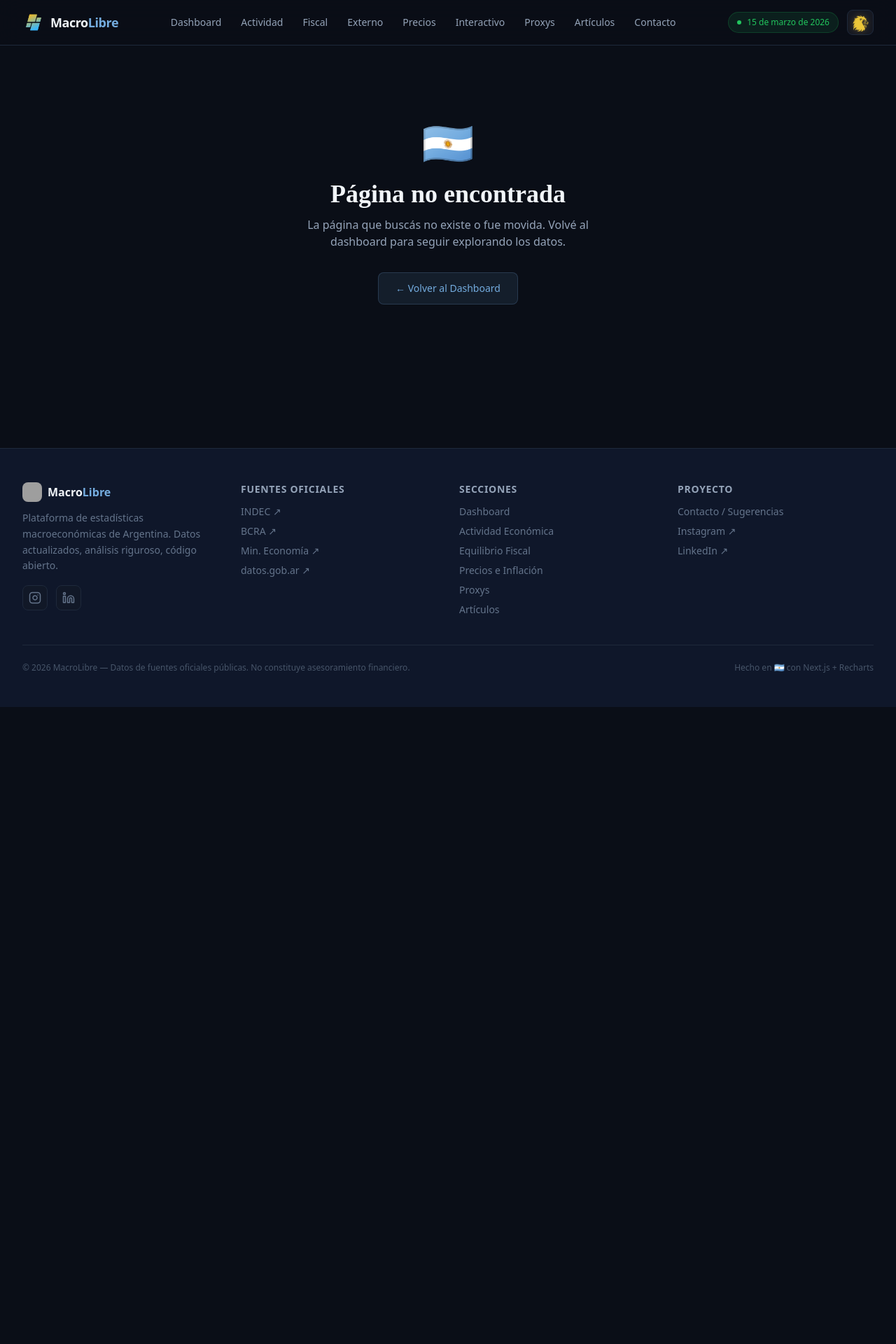
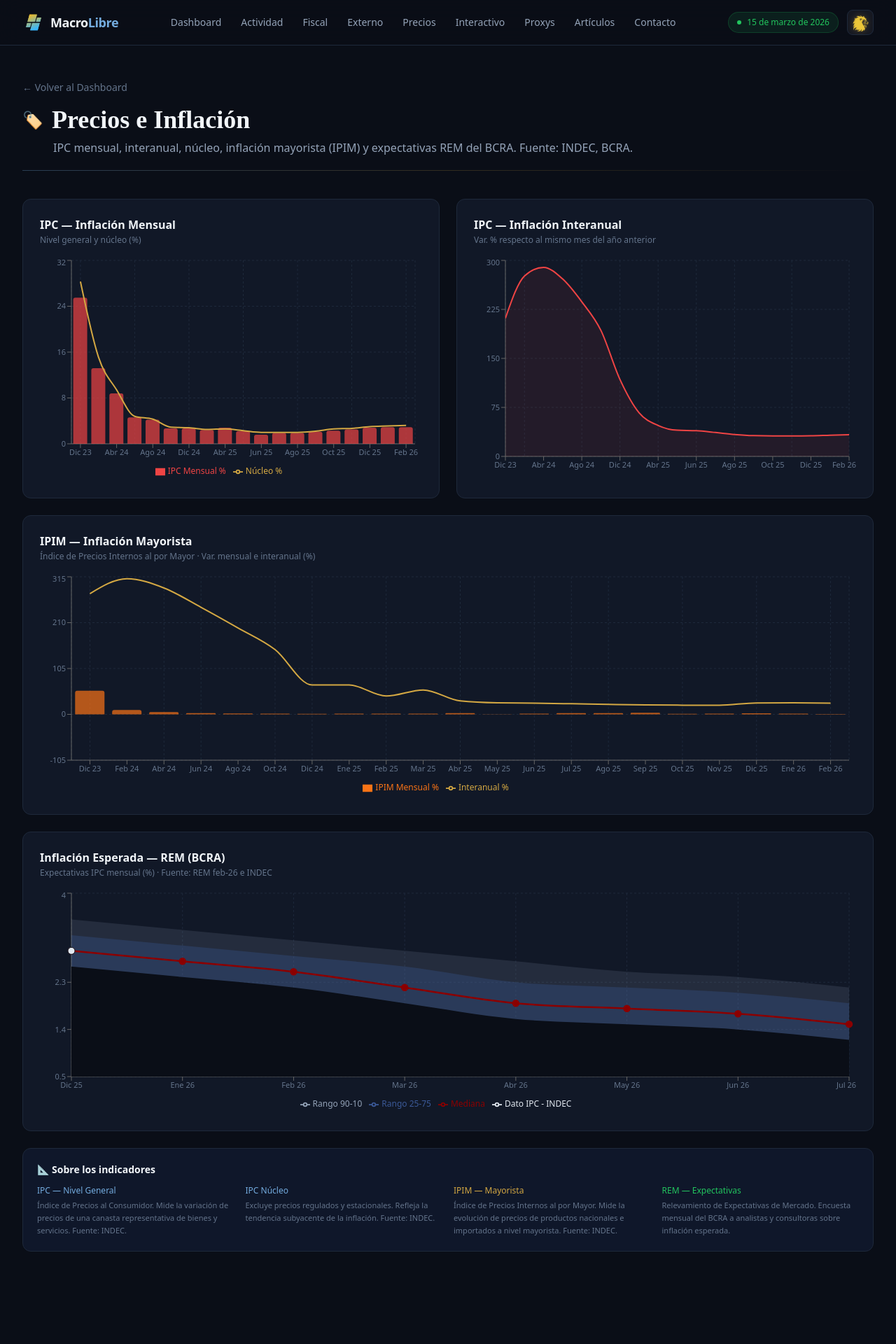
Before and after one commit to santiagoalejandromurcia-hub/macro-ar, a Next.js app: page /precios in a window 1280 px wide. Before the commit this address had no page. Shown: the top 1920 px of the page at 70% size. Before the commit the page ends 1010 px from the top, so only its background shows below. Built offline with nearby package versions, Linux system fonts and the light colour scheme; grey boxes are pictures that could not be loaded.

Commit message:
Seccion Precios + inflacion mayorista + rotacion dashboard

```diff
--- a/src/app/page.tsx
+++ b/src/app/page.tsx
@@ -1,5 +1,6 @@
 import { kpiCards } from '@/data/macroData';
 import { articles } from '@/data/articles';
+import PreciosRotativo from '@/components/PreciosRotativo';
 import KPICardComponent from '@/components/KPICard';
 import SectionHeader from '@/components/SectionHeader';
 import DolarBlueVivo from '@/components/DolarBlueVivo';
@@ -86,7 +87,7 @@ export default function HomePage() {
         </div>
       </section>
 
-      {/* ════════ PRECIOS ════════ */}
+     {/* ════════ PRECIOS ════════ */}
       <section id="precios" className="mt-16">
         <SectionHeader id="precios-h" title="Precios e Inflación" subtitle="IPC mensual, interanual, núcleo y expectativas REM — Fuente: INDEC, BCRA" icon="🏷️" />
         <div className="space-y-6">
--- /dev/null
+++ b/src/app/precios/page.tsx
@@ -0,0 +1,73 @@
+import Link from 'next/link';
+import {
+  InflacionMensualChart, InflacionInteranualChart, REMChart,
+} from '@/components/Charts';
+import InflacionMayoristaChart from '@/components/InflacionMayoristaChart';
+
+export const metadata = {
+  title: 'Precios e Inflación — MacroLibre',
+  description: 'IPC mensual, interanual, núcleo, inflación mayorista (IPIM) y expectativas REM del BCRA. Datos actualizados de Argentina.',
+};
+
+export default function PreciosPage() {
+  return (
+    <div className="max-w-7xl mx-auto px-4 sm:px-6 lg:px-8 py-12">
+
+      {/* Header */}
+      <div className="mb-10">
+        <Link href="/" className="text-sm text-theme-muted hover:text-ar-celeste transition-colors mb-4 inline-block">
+          ← Volver al Dashboard
+        </Link>
+        <div className="flex items-center gap-3 mb-2">
+          <span className="text-2xl">🏷️</span>
+          <h1 className="text-3xl sm:text-4xl font-bold text-theme-primary" style={{ fontFamily: "'Instrument Serif', serif" }}>
+            Precios e Inflación
+          </h1>
+        </div>
+        <p className="text-theme-secondary ml-11">
+          IPC mensual, interanual, núcleo, inflación mayorista (IPIM) y expectativas REM del BCRA. Fuente: INDEC, BCRA.
+        </p>
+        <div className="mt-5 h-px bg-gradient-to-r from-ar-celeste/30 via-ar-gold/20 to-transparent" />
+      </div>
+
+      {/* All charts */}
+      <div className="space-y-6">
+
+        {/* IPC Mensual + Interanual */}
+        <div className="grid grid-cols-1 lg:grid-cols-2 gap-6">
+          <InflacionMensualChart />
+          <InflacionInteranualChart />
+        </div>
+
+        {/* Mayorista */}
+        <InflacionMayoristaChart />
+
+        {/* REM */}
+        <REMChart />
+
+        {/* Nota metodológica */}
+        <div className="bg-theme-surface border border-theme rounded-xl p-5">
+          <h3 className="text-sm font-semibold text-theme-primary mb-3">📐 Sobre los indicadores</h3>
+          <div className="grid grid-cols-1 sm:grid-cols-2 lg:grid-cols-4 gap-4">
+            <div>
+              <p className="text-xs font-medium text-ar-celeste mb-1">IPC — Nivel General</p>
+              <p className="text-[11px] text-theme-muted leading-relaxed">Índice de Precios al Consumidor. Mide la variación de precios de una canasta representativa de bienes y servicios. Fuente: INDEC.</p>
+            </div>
+            <div>
+              <p className="text-xs font-medium text-ar-celeste mb-1">IPC Núcleo</p>
+              <p className="text-[11px] text-theme-muted leading-relaxed">Excluye precios regulados y estacionales. Refleja la tendencia subyacente de la inflación. Fuente: INDEC.</p>
+            </div>
+            <div>
+              <p className="text-xs font-medium text-ar-gold mb-1">IPIM — Mayorista</p>
+              <p className="text-[11px] text-theme-muted leading-relaxed">Índice de Precios Internos al por Mayor. Mide la evolución de precios de productos nacionales e importados a nivel mayorista. Fuente: INDEC.</p>
+            </div>
+            <div>
+              <p className="text-xs font-medium text-ar-green mb-1">REM — Expectativas</p>
+              <p className="text-[11px] text-theme-muted leading-relaxed">Relevamiento de Expectativas de Mercado. Encuesta mensual del BCRA a analistas y consultoras sobre inflación esperada.</p>
+            </div>
+          </div>
+        </div>
+      </div>
+    </div>
+  );
+}
--- /dev/null
+++ b/src/components/InflacionMayoristaChart.tsx
@@ -0,0 +1,49 @@
+'use client';
+
+import {
+  ComposedChart, Bar, Line, XAxis, YAxis, CartesianGrid, Tooltip,
+  ResponsiveContainer, Legend,
+} from 'recharts';
+import ChartCard from './ChartCard';
+import { useTheme } from './ThemeProvider';
+import { inflacionMayoristaData } from '@/data/macroData';
+
+export default function InflacionMayoristaChart() {
+  const { theme } = useTheme();
+  const isDark = theme === 'dark';
+
+  const ax = { fontSize: 11, fill: isDark ? '#64748B' : '#94A3B8' };
+  const gr = { strokeDasharray: '3 3' as const, stroke: isDark ? '#1E293B' : '#E2E8F0' };
+
+  const CustomTooltip = ({ active, payload, label }: any) => {
+    if (!active || !payload) return null;
+    return (
+      <div style={{ background: isDark ? '#111827' : '#FFF', border: `1px solid ${isDark ? '#1E293B' : '#E2E8F0'}` }} className="rounded-lg p-3 shadow-xl text-xs">
+        <p style={{ color: isDark ? '#94A3B8' : '#64748B' }} className="mb-1.5 font-medium">{label}</p>
+        {payload.map((p: any, i: number) => (
+          <div key={i} className="flex items-center gap-2 mb-0.5">
+            <span className="w-2 h-2 rounded-full" style={{ backgroundColor: p.color }} />
+            <span style={{ color: isDark ? '#94A3B8' : '#64748B' }}>{p.name}:</span>
+            <span style={{ color: isDark ? '#F1F5F9' : '#0F172A' }} className="font-mono font-semibold">{p.value}%</span>
+          </div>
+        ))}
+      </div>
+    );
+  };
+
+  return (
+    <ChartCard title="IPIM — Inflación Mayorista" subtitle="Índice de Precios Internos al por Mayor · Var. mensual e interanual (%)">
+      <ResponsiveContainer width="100%" height={320}>
+        <ComposedChart data={inflacionMayoristaData} margin={{ top: 5, right: 10, left: -15, bottom: 5 }}>
+          <CartesianGrid {...gr} />
+          <XAxis dataKey="date" tick={ax} />
+          <YAxis tick={ax} />
+          <Tooltip content={<CustomTooltip />} />
+          <Legend wrapperStyle={{ fontSize: 12, color: isDark ? '#94A3B8' : '#64748B' }} />
+          <Bar dataKey="mensual" name="IPIM Mensual %" fill="#F97316" radius={[3, 3, 0, 0]} opacity={0.7} />
+          <Line type="monotone" dataKey="interanual" name="Interanual %" stroke="#D4A843" strokeWidth={2} dot={false} />
+        </ComposedChart>
+      </ResponsiveContainer>
+    </ChartCard>
+  );
+}
--- a/src/components/Navbar.tsx
+++ b/src/components/Navbar.tsx
@@ -10,7 +10,7 @@ const navLinks = [
   { href: '#actividad', label: 'Actividad' },
   { href: '#fiscal', label: 'Fiscal' },
   { href: '#externo', label: 'Externo' },
-  { href: '#precios', label: 'Precios' },
+  { href: '/precios', label: 'Precios' },
   { href: '#simulador', label: 'Interactivo' },
   { href: '/proxys', label: 'Proxys' },  // ← AGREGE ESTA LÍNEA
   { href: '/articulos', label: 'Artículos' },
--- /dev/null
+++ b/src/components/PreciosRotativo.tsx
@@ -0,0 +1,51 @@
+'use client';
+
+import { useState, useEffect } from 'react';
+import {
+  InflacionMensualChart, InflacionInteranualChart, REMChart,
+} from './Charts';
+import Link from 'next/link';
+
+// Wrapper for mayorista chart (imported separately to avoid circular deps)
+import InflacionMayoristaChart from './InflacionMayoristaChart';
+
+const ALL_CHARTS = [
+  { id: 'mensual', component: InflacionMensualChart, label: 'IPC Mensual' },
+  { id: 'interanual', component: InflacionInteranualChart, label: 'IPC Interanual' },
+  { id: 'rem', component: REMChart, label: 'REM (BCRA)' },
+  { id: 'mayorista', component: InflacionMayoristaChart, label: 'Mayorista (IPIM)' },
+];
+
+export default function PreciosRotativo() {
+  const [charts, setCharts] = useState<typeof ALL_CHARTS>([]);
+
+  useEffect(() => {
+    // Shuffle and pick 2
+    const shuffled = [...ALL_CHARTS].sort(() => Math.random() - 0.5);
+    setCharts(shuffled.slice(0, 2));
+  }, []);
+
+  // SSR: show first 2 as default
+  const display = charts.length > 0 ? charts : ALL_CHARTS.slice(0, 2);
+
+  return (
+    <div className="space-y-6">
+      <div className="grid grid-cols-1 lg:grid-cols-2 gap-6">
+        {display.map((chart) => {
+          const Chart = chart.component;
+          return <Chart key={chart.id} />;
+        })}
+      </div>
+
+      {/* Link a ver todos */}
+      <div className="text-center">
+        <Link
+          href="/precios"
+          className="inline-flex items-center gap-2 px-5 py-2.5 bg-ar-celeste/10 border border-ar-celeste/20 rounded-lg text-sm text-ar-celeste hover:bg-ar-celeste/20 transition-colors"
+        >
+          Ver todos los indicadores de precios →
+        </Link>
+      </div>
+    </div>
+  );
+}
--- a/src/data/macroData.ts
+++ b/src/data/macroData.ts
@@ -192,7 +192,7 @@ export const reservasData = [
   { date: 'Nov 25', value: 40100 },
   { date: 'Dic 25', value: 42800 },
   { date: 'Feb 26', value: 46200 },
-  { date: 'Mar 26', value: 45770 },   // ← ÚLTIMO DATO OFICIAL (11/03/2026)
+  { date: 'Mar 26', value: 43702 },   // ← ÚLTIMO DATO OFICIAL (11/03/2026)
 ];
 
 // Tipo de cambio (ARS/USD) - Actualizado 16/03/2026
@@ -250,7 +250,30 @@ export const remData = [
   { period: 'Jun 26', mediana: 1.7, actual: null, r25: 1.4, r75: 2.1, r10: 1.1, r90: 2.4 },
   { period: 'Jul 26', mediana: 1.5, actual: null, r25: 1.2, r75: 1.9, r10: 1.0, r90: 2.2 },
 ];
-
+// Inflación Mayorista — IPIM (INDEC) - Interanuales corregidos con datos oficiales INDEC
+export const inflacionMayoristaData = [
+  { date: 'Dic 23', mensual: 54.0, interanual: 276.4 },     // Pico post-devaluación
+  { date: 'Feb 24', mensual: 10.2, interanual: 310.5 },     // Máximo histórico reciente
+  { date: 'Abr 24', mensual: 5.4, interanual: 289.4 },
+  { date: 'Jun 24', mensual: 2.8, interanual: 245.1 },
+  { date: 'Ago 24', mensual: 2.1, interanual: 197.8 },
+  { date: 'Oct 24', mensual: 1.5, interanual: 148.2 },
+  { date: 'Dic 24', mensual: 1.4, interanual: 67.3 },
+  { date: 'Ene 25', mensual: 1.6, interanual: 67.3 },       // Transición
+  { date: 'Feb 25', mensual: 1.6, interanual: 42.1 },       // Baja fuerte
+  { date: 'Mar 25', mensual: 1.5, interanual: 55.9 },       // Corregido (no 67.3 repetido)
+  { date: 'Abr 25', mensual: 2.7, interanual: 30.8 },
+  { date: 'May 25', mensual: -0.3, interanual: 26.4 },
+  { date: 'Jun 25', mensual: 1.6, interanual: 25.7 },
+  { date: 'Jul 25', mensual: 2.8, interanual: 24.3 },
+  { date: 'Ago 25', mensual: 3.0, interanual: 22.8 },
+  { date: 'Sep 25', mensual: 3.7, interanual: 21.5 },
+  { date: 'Oct 25', mensual: 1.1, interanual: 21.0 },
+  { date: 'Nov 25', mensual: 1.7, interanual: 20.8 },
+  { date: 'Dic 25', mensual: 2.5, interanual: 26.2 },       // Cierre 2025 oficial ~26.2%
+  { date: 'Ene 26', mensual: 1.7, interanual: 26.4 },       // Enero 2026 oficial
+  { date: 'Feb 26', mensual: 1.0, interanual: 25.6 },       // Febrero 2026 oficial (INDEC 17/03/2026)
+];
 // Última actualización
 export const lastUpdate = new Date().toLocaleDateString('es-AR', {
   day: 'numeric',
```
